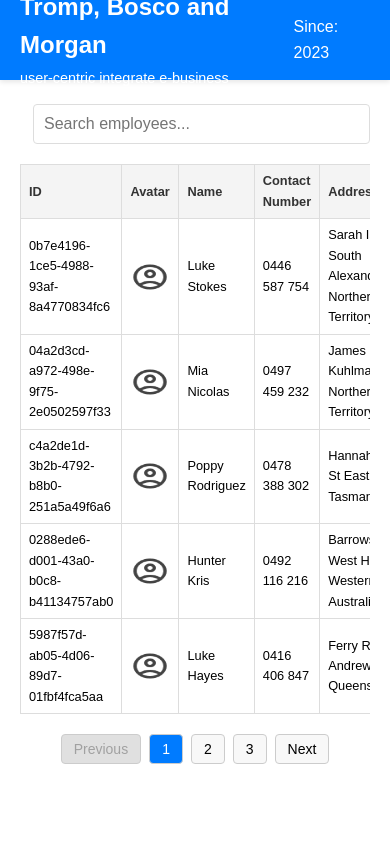
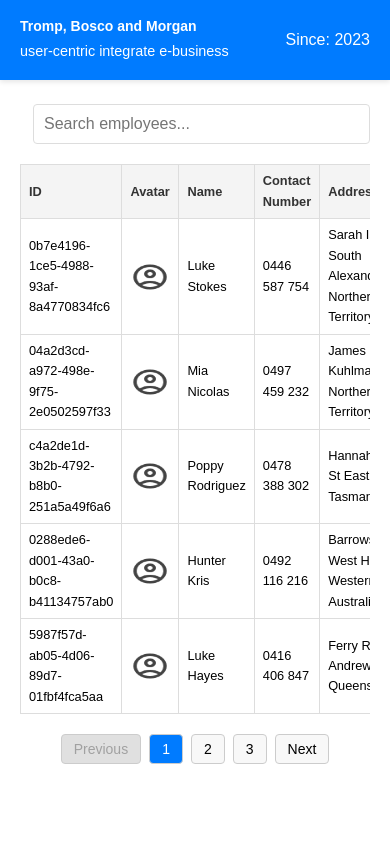
Before and after one commit to HemaPriya0306/employee-roster, a React (Create React App) app: page / in a window 390 px wide. Shown: the top 844 px of the page. Built offline with nearby package versions, Linux system fonts and the light colour scheme.

Commit message:
fix: header company info responsive css fix.

```diff
--- a/src/assets/styles/header-footer.css
+++ b/src/assets/styles/header-footer.css
@@ -28,3 +28,10 @@
     padding: 0 20px;
     text-align: right;
   }
+
+  @media (max-width: 480px) {
+    .company-info h1 {
+      margin: 0;
+      font-size: 14px;
+    }
+  }
```
